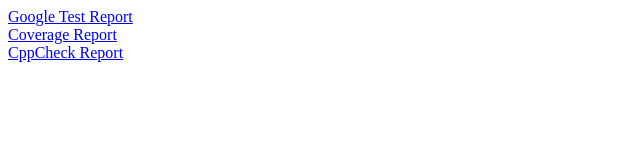
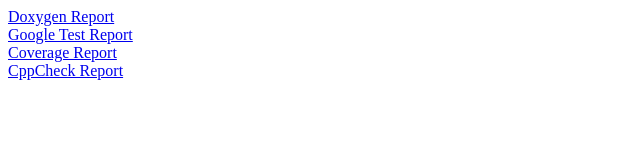
Before and after one commit to r4jmond/autosar-state-management, a plain HTML site: page doc/index.html in a window 1280 px wide. Shown: the whole page, without its empty margins (0-640 px from the left). Drawn offline with Linux system fonts and the light colour scheme.

Commit message:
Added new index.html and github workflow action for generating doxygen awesome report

```diff
--- a/doc/index.html
+++ b/doc/index.html
@@ -1,4 +1,6 @@
 
+<a href="doxygen/html/index.html">Doxygen Report</a>
+<br>
 <a href="gTestReport/index.html">Google Test Report</a>
 <br>
 <a href="gCovReport/index.html">Coverage Report</a>
```
Also changed, not shown: 1 other file.
